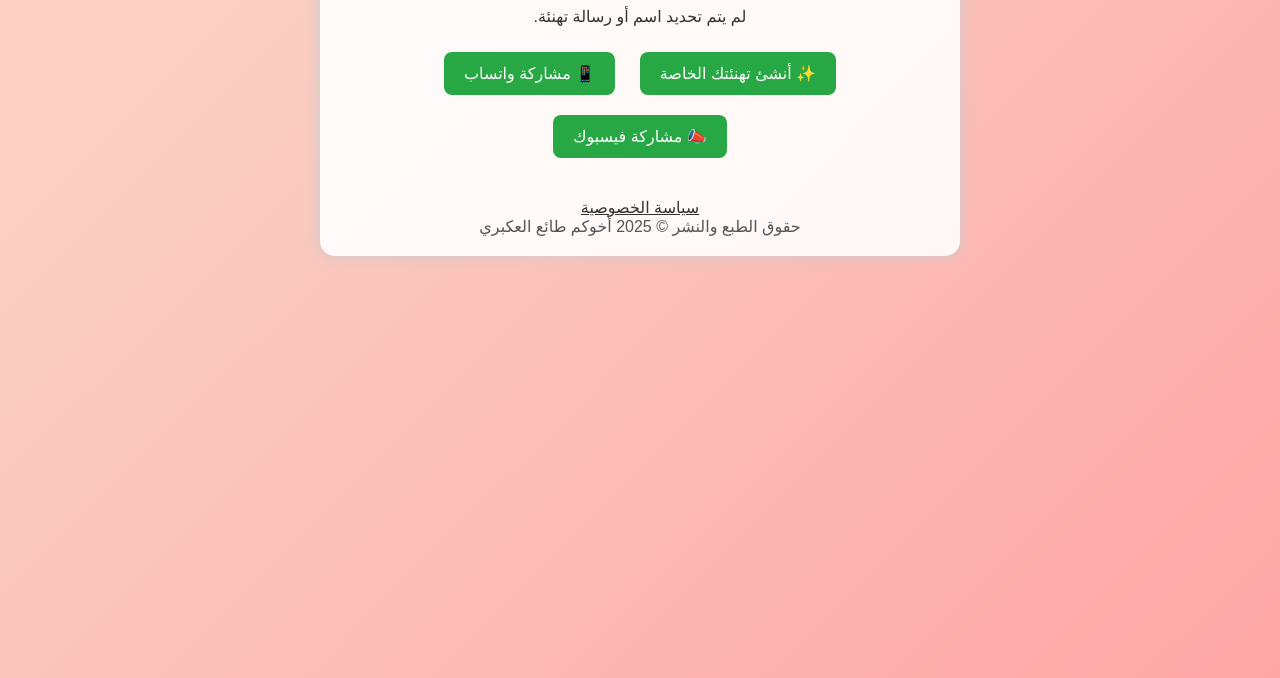
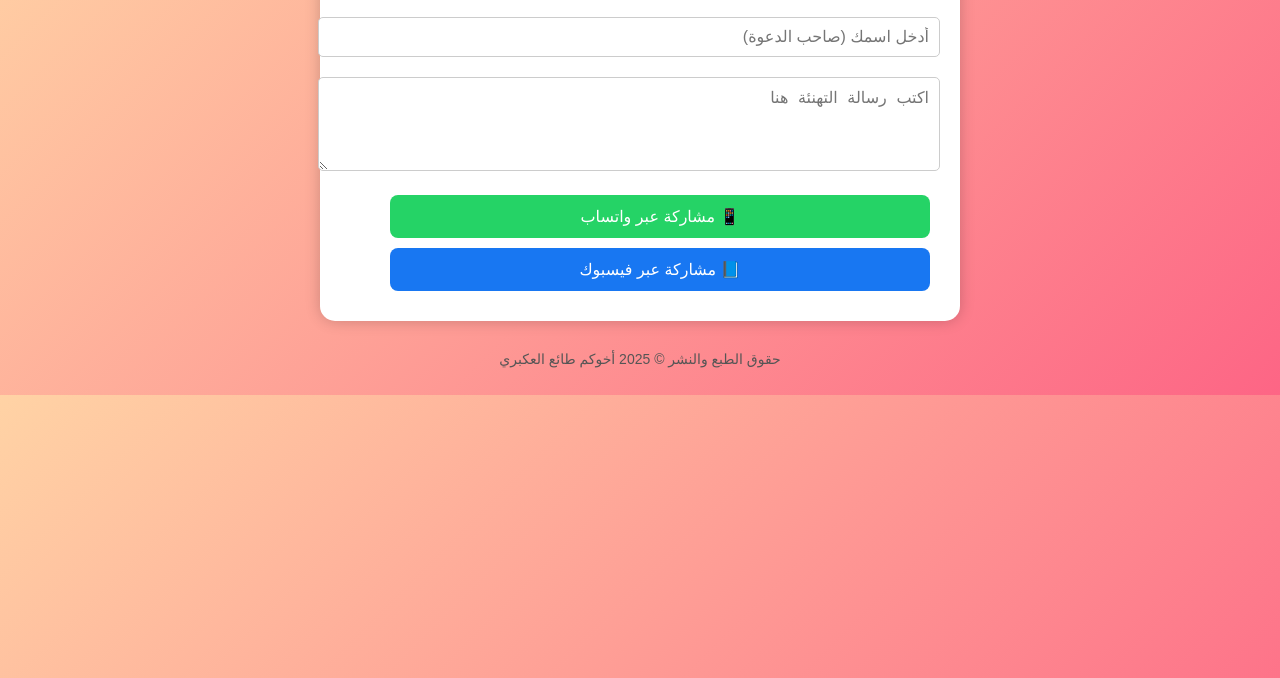
Before and after one commit to taya0000/eid_greetings, a plain HTML site: page index.html in a window 1280 px wide. Shown: the part 122-800 px from the top of the page. Drawn offline with Linux system fonts and the light colour scheme.

Commit message:
Update index.html

```diff
--- a/index.html
+++ b/index.html
@@ -3,105 +3,79 @@
 <head>
   <meta charset="UTF-8">
   <meta name="viewport" content="width=device-width, initial-scale=1.0">
-  <title>تهنئة العيد 🎉</title>
+  <title>🎉 تهنئة العيد 🎉</title>
   <style>
     body {
       font-family: 'Cairo', sans-serif;
-      background: linear-gradient(-45deg, #ff9a9e, #fad0c4, #fad0c4, #fbc2eb);
-      background-size: 400% 400%;
-      animation: gradientBG 15s ease infinite;
+      background: linear-gradient(135deg, #FFD3A5, #FD6585);
       color: #333;
       text-align: center;
       padding: 20px;
     }
-
-    @keyframes gradientBG {
-      0% {background-position: 0% 50%;}
-      50% {background-position: 100% 50%;}
-      100% {background-position: 0% 50%;}
-    }
-
     .container {
-      background: rgba(255, 255, 255, 0.9);
+      background: #fff;
+      padding: 20px;
       border-radius: 15px;
-      padding: 20px;
+      box-shadow: 0 0 15px rgba(0,0,0,0.2);
       max-width: 600px;
       margin: auto;
-      box-shadow: 0 0 15px #ccc;
     }
-
-    button {
-      background-color: #28a745;
-      color: white;
-      border: none;
-      padding: 12px 20px;
-      border-radius: 8px;
-      margin: 10px;
-      cursor: pointer;
+    input, textarea {
+      width: 100%;
+      padding: 10px;
+      margin: 10px 0;
+      border: 1px solid #ccc;
+      border-radius: 5px;
       font-size: 16px;
     }
-
-    button:hover {
-      background-color: #218838;
+    button {
+      padding: 12px 20px;
+      border: none;
+      border-radius: 8px;
+      color: #fff;
+      font-size: 16px;
+      cursor: pointer;
+      margin: 10px;
+      width: 90%;
+      display: block;
     }
-
-    footer {
-      margin-top: 30px;
-      color: #555;
-    }
-
-    a.privacy {
-      color: #333;
-      text-decoration: underline;
-    }
+    .whatsapp-btn { background-color: #25D366; }
+    .facebook-btn { background-color: #1877F2; }
+    button:hover { opacity: 0.9; }
+    footer { margin-top: 30px; font-size: 14px; color: #555; }
   </style>
 </head>
 <body>
 
   <div class="container">
-    <h1>🎉 تهنئتي الخاصة لك 🎉</h1>
-    <div id="showGreeting"></div>
+    <h1>🎉 أرسل تهنئة العيد 🎉</h1>
+    <input type="text" id="senderName" placeholder="أدخل اسمك (صاحب الدعوة)" required>
+    <textarea id="greetingMessage" placeholder="اكتب رسالة التهنئة هنا" rows="4" required></textarea>
 
-    <button onclick="window.location.href='https://taya0000.github.io/eid_greetings/'">✨ أنشئ تهنئتك الخاصة</button>
-
-    <button id="whatsappShare">📱 مشاركة واتساب</button>
-    <button id="facebookShare">📣 مشاركة فيسبوك</button>
-
-    <footer>
-      <a class="privacy" href="https://taya0000.github.io/eid_greetings/privacy.html">سياسة الخصوصية</a><br>
-      حقوق الطبع والنشر © 2025 أخوكم طائع العكبري
-    </footer>
+    <button class="whatsapp-btn" onclick="shareWhatsapp()">📱 مشاركة عبر واتساب</button>
+    <button class="facebook-btn" onclick="shareFacebook()">📘 مشاركة عبر فيسبوك</button>
   </div>
 
+  <footer>
+    حقوق الطبع والنشر © 2025 أخوكم طائع العكبري
+  </footer>
+
   <script>
-    window.onload = () => {
-      const urlParams = new URLSearchParams(window.location.search);
-      const name = urlParams.get('name');
-      const msg = urlParams.get('msg');
+    function shareWhatsapp() {
+      const senderName = document.getElementById("senderName").value || "صديقك العزيز";
+      const greetingMessage = document.getElementById("greetingMessage").value || "كل عام وأنت بخير وسعادة! أتمنى لك عيدًا مليئًا بالفرح والسرور!";
 
-      if (name && msg) {
-        const decodedName = decodeURIComponent(name);
-        const decodedMsg = decodeURIComponent(msg);
-        document.getElementById('showGreeting').innerHTML = `
-          <h2>🎊 كل عام وأنت بخير يا <span style="color: #d63384;">${decodedName}</span> 🎊</h2>
-          <p style="font-size: 18px; background: #ffe4e1; padding: 15px; border-radius: 10px;">${decodedMsg}</p>
-        `;
-      } else {
-        document.getElementById('showGreeting').innerHTML = "<p>لم يتم تحديد اسم أو رسالة تهنئة.</p>";
-      }
+      const text = `🎉 تهنئة خاصة من ${senderName}! 🎉\n📜 ${greetingMessage}\n🎊 اصنع تهنئتك الخاصة من هنا: https://taya0000.github.io/eid_greetings/`;
+      window.open(`https://wa.me/?text=${encodeURIComponent(text)}`, '_blank');
+    }
 
-      // زر واتساب
-      document.getElementById('whatsappShare').onclick = () => {
-        const shareText = `🎉 تهنئتي لك: https://taya0000.github.io/eid_greetings/?name=${encodeURIComponent(name)}&msg=${encodeURIComponent(msg)}`;
-        window.open(`https://wa.me/?text=${encodeURIComponent(shareText)}`, '_blank');
-      };
+    function shareFacebook() {
+      const senderName = document.getElementById("senderName").value || "صديقك العزيز";
+      const greetingMessage = document.getElementById("greetingMessage").value || "كل عام وأنت بخير وسعادة! أتمنى لك عيدًا مليئًا بالفرح والسرور!";
 
-      // زر فيسبوك
-      document.getElementById('facebookShare').onclick = () => {
-        const fbText = `🎉 تهنئتي لك: https://taya0000.github.io/eid_greetings/?name=${encodeURIComponent(name)}&msg=${encodeURIComponent(msg)}`;
-        window.open(`https://www.facebook.com/sharer/sharer.php?u=${encodeURIComponent(fbText)}`, '_blank');
-      };
-    };
+      const text = `🎉 تهنئة خاصة من ${senderName}! 🎉\n📜 ${greetingMessage}\n🎊 اصنع تهنئتك الخاصة من هنا: https://taya0000.github.io/eid_greetings/`;
+      window.open(`https://www.facebook.com/sharer/sharer.php?u=${encodeURIComponent("https://taya0000.github.io/eid_greetings/")}&quote=${encodeURIComponent(text)}`, '_blank');
+    }
   </script>
 
 </body>
```
